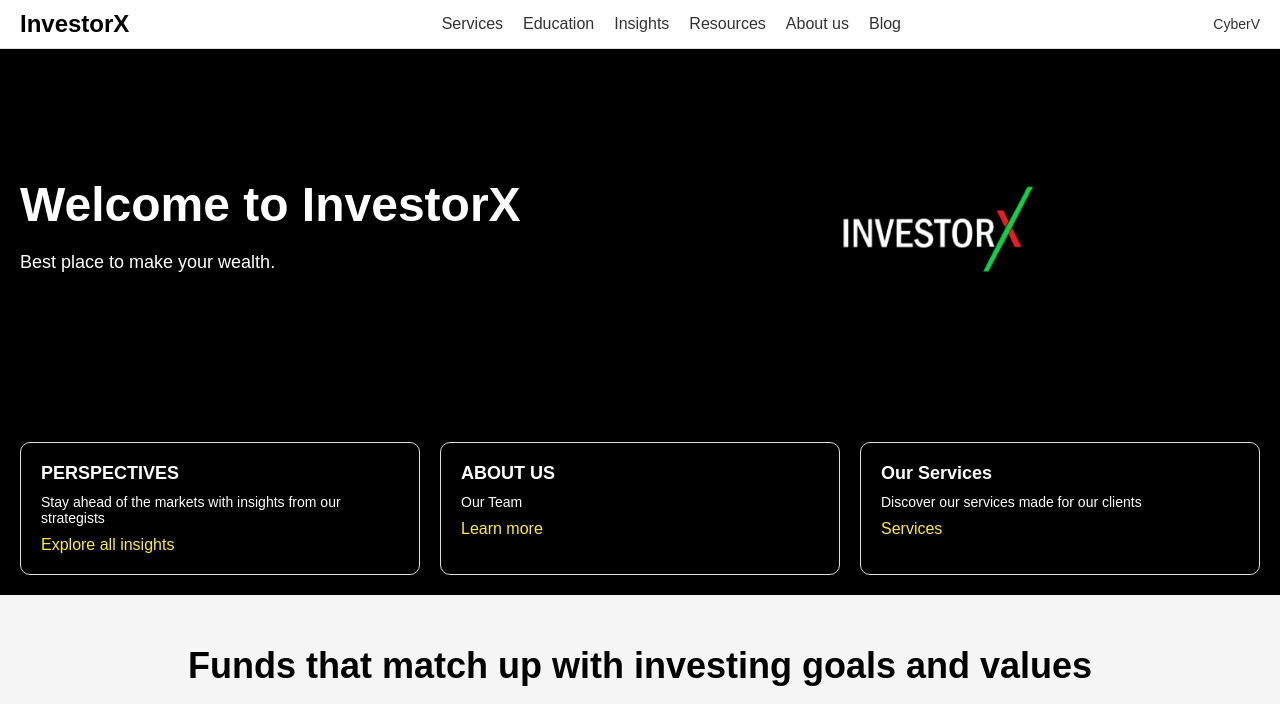
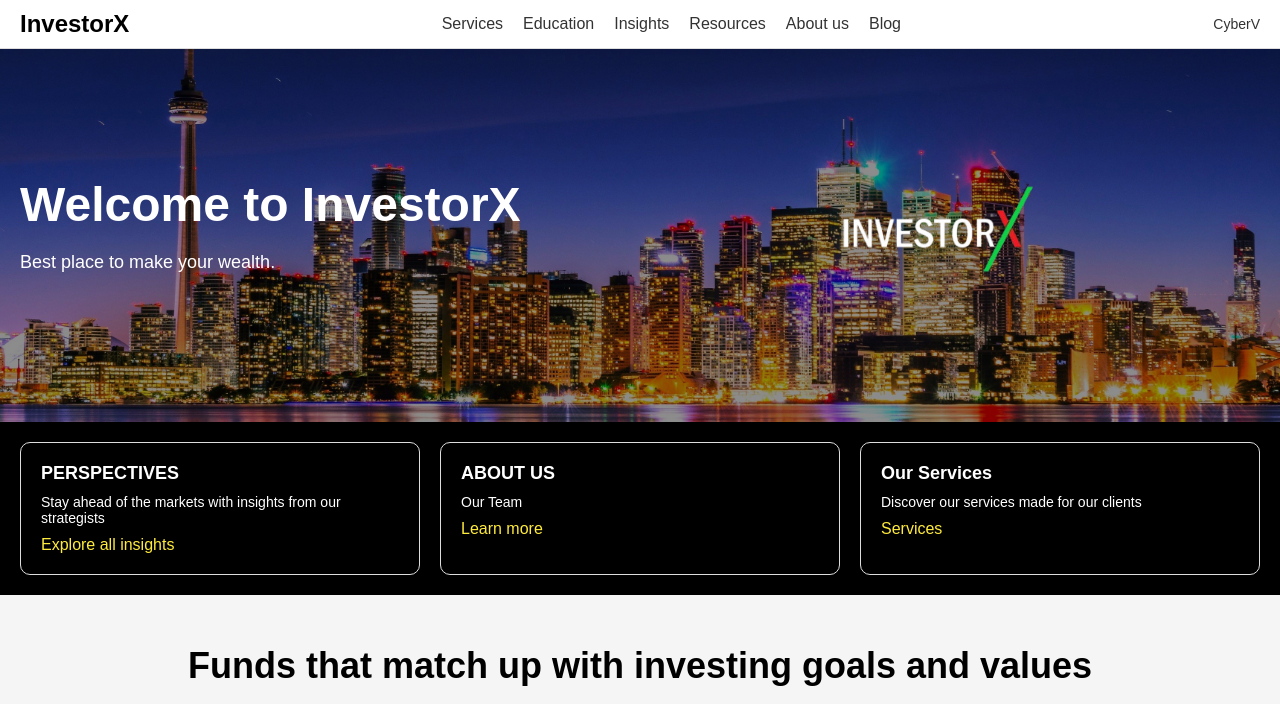
Before and after one commit to cyberkiller76/InvestorX, a plain HTML site: page index.html in a window 1280 px wide. Shown: the top 704 px of the page. Drawn offline with Linux system fonts and the light colour scheme; the site is published under a folder, as on GitHub Pages, so addresses that start at the root find nothing; a script that the page names is missing.

Commit message:
Update index.html

```diff
--- a/index.html
+++ b/index.html
@@ -69,7 +69,7 @@
             align-items: center;
             padding: 50px 20px;
             /* background-color: #000; */
-            background-image: url(/toronto1.jpg);
+            background-image: url(toronto1.jpg);
             background-size: cover;
             /* Ensures the image covers the section */
             background-position: center;
```
